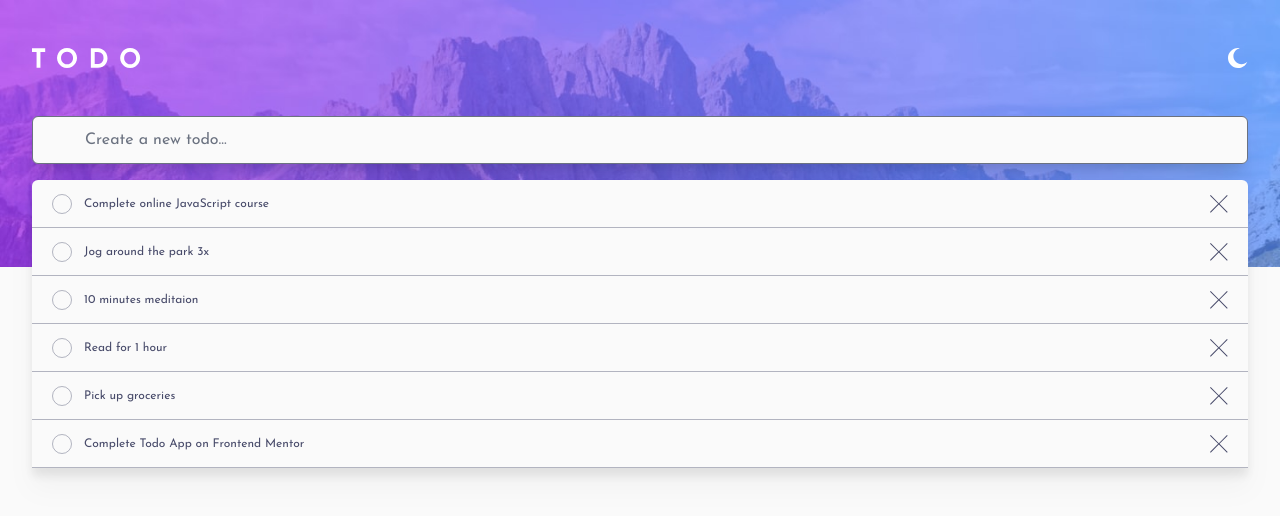
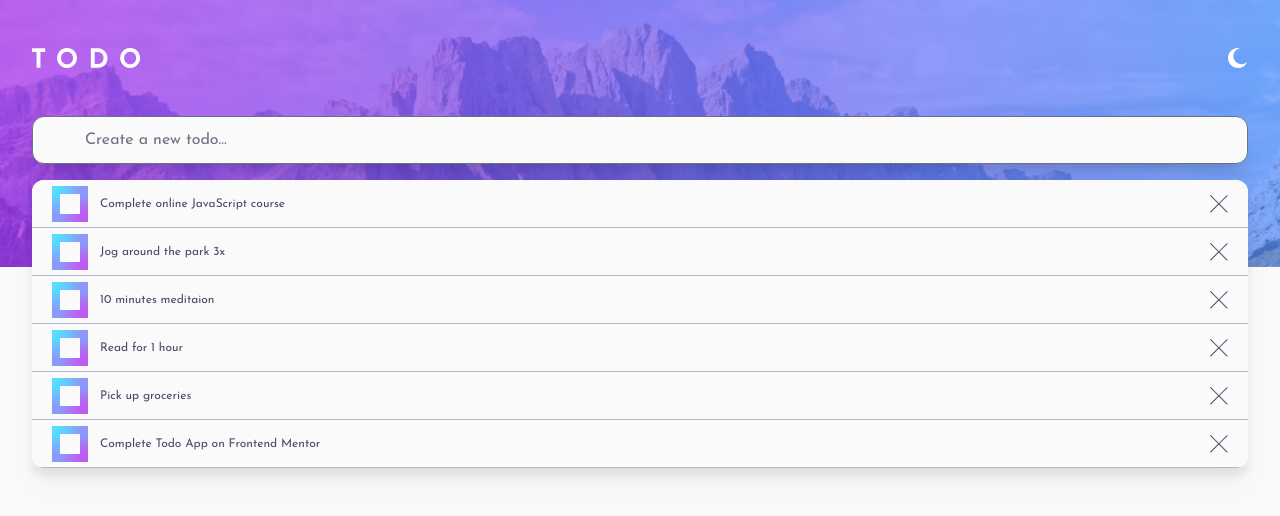
Before and after one commit to Hugo-Farias/fem-todo-app, a React (Vite) app: page / in a window 1280 px wide. Shown: the top 516 px of the page. Built offline with nearby package versions, Linux system fonts and the light colour scheme.

Commit message:
trying to gradient checkbox border with tailwind

```diff
--- a/src/App.tsx
+++ b/src/App.tsx
@@ -53,7 +53,7 @@ function App() {
       <main>
         <input
           type="text"
-          className="mb-4 min-h-12 w-full rounded-md bg-bkg px-13 text-content shadow-xl"
+          className="mb-4 min-h-12 w-full rounded-xl bg-bkg px-13 text-content shadow-xl"
           placeholder="Create a new todo..."
         />
         <List data={data} remove={handleRemove} />
--- a/src/component/List.tsx
+++ b/src/component/List.tsx
@@ -13,8 +13,11 @@ function List({ data, remove }: propT) {
   };
 
   return (
-    <ul className="w-full overflow-hidden rounded-md pb-10 text-content drop-shadow-xl">
-      <AnimatePresence>
+    <AnimatePresence>
+      <motion.ul
+        layout
+        className="w-full overflow-hidden rounded-xl bg-bkg text-content drop-shadow-xl"
+      >
         {data.map((v) => (
           <motion.li
             layout
@@ -28,7 +31,7 @@ function List({ data, remove }: propT) {
               id={`check${v.id}`}
               name="checkbox"
               value="1"
-              className="h-5 w-5 rounded-[50%] border-content/40 bg-transparent outline-transparent hover:cursor-pointer"
+              className="border-gradient size-5 rounded-[50%] border-content/40 bg-transparent hover:cursor-pointer"
             />
             <label
               htmlFor={`check${v.id}`}
@@ -41,8 +44,8 @@ function List({ data, remove }: propT) {
             </button>
           </motion.li>
         ))}
-      </AnimatePresence>
-    </ul>
+      </motion.ul>
+    </AnimatePresence>
   );
 }
 
--- a/tailwind.config.js
+++ b/tailwind.config.js
@@ -22,5 +22,18 @@ export default {
       fontFamily: { josefin: ['"Josefin sans"', "serif"] },
     },
   },
-  plugins: [forms],
+  plugins: [
+    forms,
+    function ({ addUtilities }) {
+      addUtilities({
+        ".border-gradient": {
+          "box-sizing": " content-box",
+          "border-width": " 8px",
+          "border-style": " solid",
+          "border-image": "linear-gradient(to right bottom, #55DDFF, #C058F3)",
+          "border-image-slice": " 1",
+        },
+      });
+    },
+  ],
 };
```
